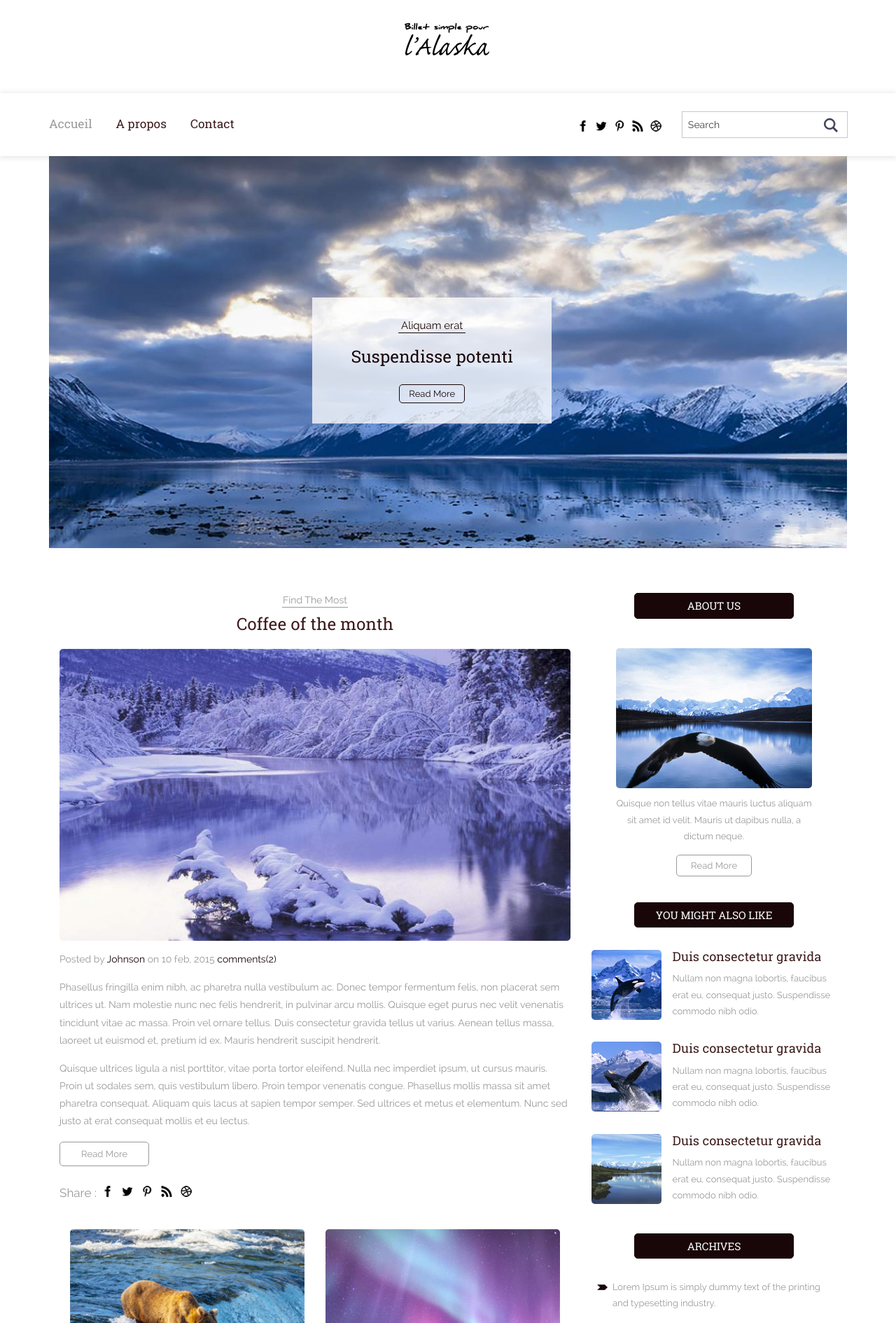
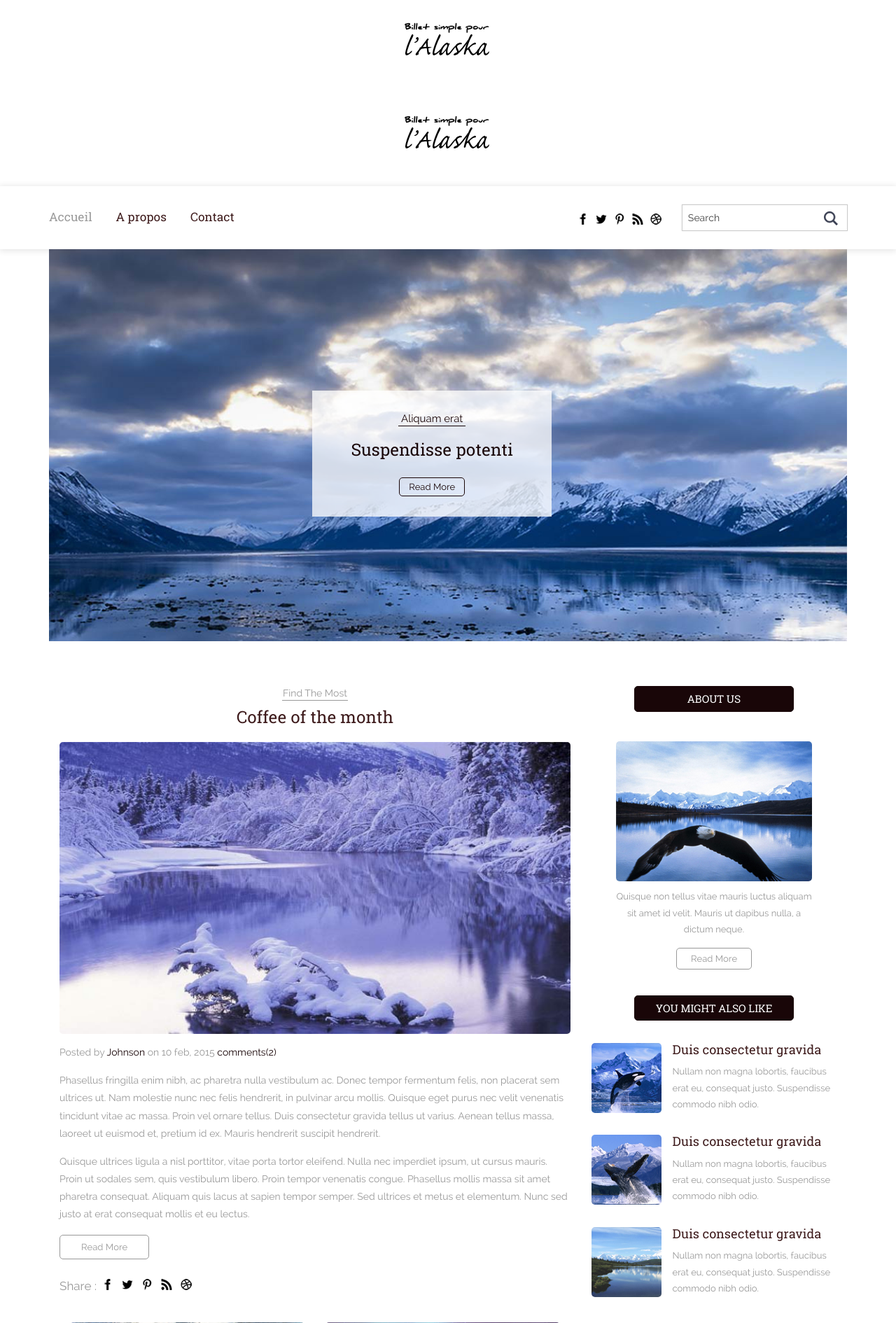
Before and after one commit to Lilouoz/projet_3, a PHP site: page / in a window 1280 px wide. Shown: the top 1890 px of the page at 70% size. Run offline with PHP 8.4, Linux system fonts and the light colour scheme; data that the repository does not hold is empty.

Commit message:
ajouter au header
ajout du début du body n’ayant pas besoin d’etre dynamique

```diff
--- a/header.php
+++ b/header.php
@@ -13,3 +13,16 @@ Smartphone Compatible web template, free webdesigns for Nokia, Samsung, LG, Sony
 
 	<!--start-smoth-scrolling-->
 </head>
+
+
+
+<body>
+	<!--header-top-starts-->
+	<div class="header-top">
+		<div class="container">
+			<div class="head-main">
+				<a href="index.php"><img src="images/logo-1.png" alt="" /></a>
+			</div>
+		</div>
+	</div>
+	<!--header-top-end-->
```
Lines whose indentation alone changed are shown as unchanged.
